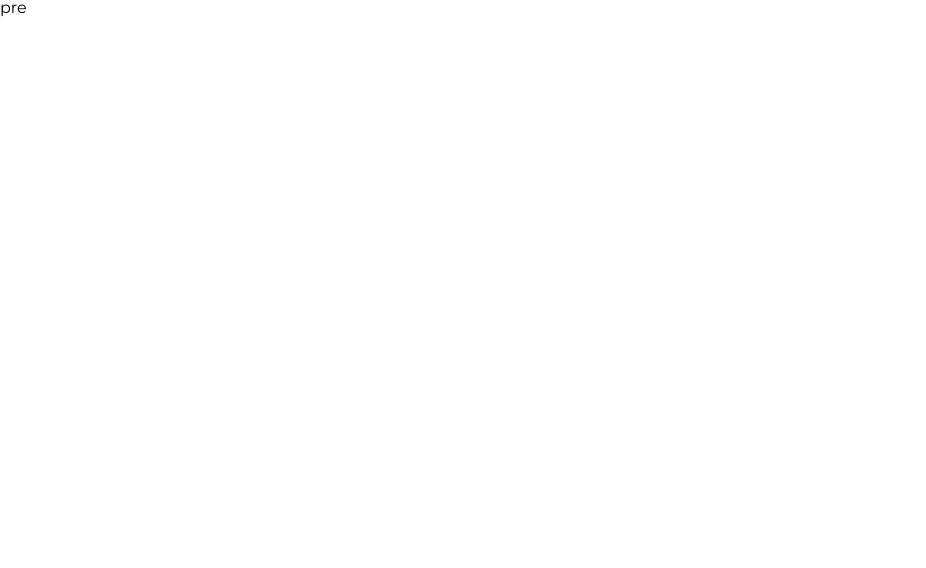
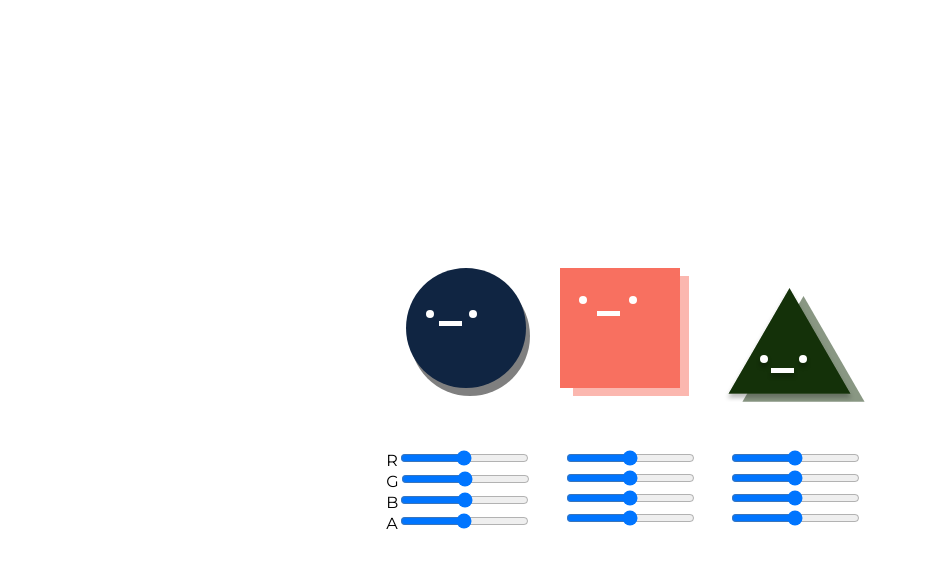
Before and after one commit to shyunju7/Come-See-Study, a React (Create React App) app in the folder book-service-app/: page /1-color/preview in a window 1280 px wide. Shown: the top 568 px of the page, without its empty margins (0-926 px from the left). Built offline with nearby package versions, Linux system fonts and the light colour scheme.

Commit message:
Feat set Preview main route

```diff
--- /dev/null
+++ b/book-service-app/src/Components/ColorPreview.js
@@ -0,0 +1,89 @@
+import react from "react";
+import styled from "styled-components";
+import { ReactComponent as Rect } from "../assets/rect-shadow.svg";
+import { ReactComponent as Triangle } from "../assets/triangle-shadow.svg";
+import { ReactComponent as Round } from "../assets/round-shadow.svg";
+const Container = styled.div`
+  width: 100%;
+  height: 100vh;
+  display: flex;
+  flex-direction: column;
+  justify-content: center;
+  align-items: center;
+`;
+
+const ImageWrapper = styled.div`
+  height: 180px;
+  display: flex;
+`;
+
+const RoundCharacter = styled(Round)`
+  margin-right: 30px;
+`;
+
+const RectCharacter = styled(Rect)`
+  margin-right: 30px;
+`;
+
+const TriangleChracter = styled(Triangle)`
+  margin-top: 20px;
+`;
+const RangeSliderWrapper = styled.div`
+  display: flex;
+`;
+
+const RGBASliderList = styled.div`
+  display: flex;
+  flex-direction: column;
+  margin-right: 32px;
+`;
+
+const RGBASlider = styled.input`
+  display: inline;
+`;
+
+const ColorPreview = () => {
+  return (
+    <Container>
+      <ImageWrapper>
+        <RoundCharacter />
+        <RectCharacter />
+        <TriangleChracter />
+      </ImageWrapper>
+      <RangeSliderWrapper>
+        <RGBASliderList>
+          <span>
+            <label>R</label>
+            <RGBASlider type="range" />
+          </span>
+          <span>
+            <label>G</label>
+            <RGBASlider type="range" />
+          </span>
+          <span>
+            <label>B</label>
+            <RGBASlider type="range" />
+          </span>
+          <span>
+            <label>A</label>
+            <RGBASlider type="range" />
+          </span>
+        </RGBASliderList>
+        <RGBASliderList>
+          <RGBASlider type="range" />
+          <RGBASlider type="range" />
+          <RGBASlider type="range" />
+          <RGBASlider type="range" />
+        </RGBASliderList>
+        <RGBASliderList>
+          <RGBASlider type="range" />
+          <RGBASlider type="range" />
+          <RGBASlider type="range" />
+          <RGBASlider type="range" />
+        </RGBASliderList>
+      </RangeSliderWrapper>
+    </Container>
+  );
+};
+
+export default ColorPreview;
--- a/book-service-app/src/Route/Preview/PreviewPresenter.js
+++ b/book-service-app/src/Route/Preview/PreviewPresenter.js
@@ -1,5 +1,14 @@
 import React from "react";
-
-const PreviewPresenter = () => <div>pre</div>;
+import ColorPreview from "../../Components/ColorPreview";
+import { useLocation } from "react-router-dom";
+const PreviewPresenter = () => {
+  const location = useLocation();
+  console.log(location);
+  return (
+    <div>
+      {location.pathname === "/1-color/preview" ? <ColorPreview /> : null}
+    </div>
+  );
+};
 
 export default PreviewPresenter;
```
